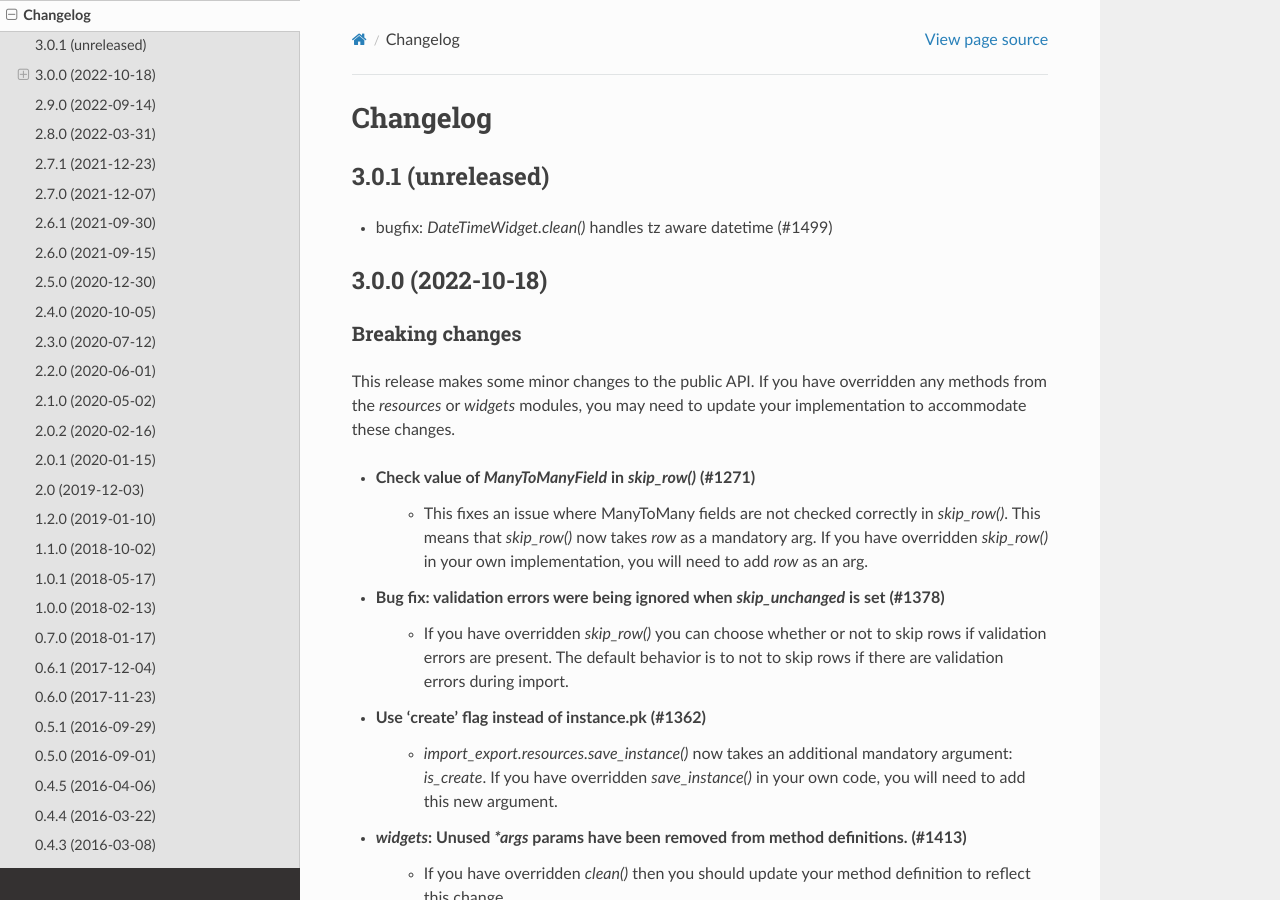
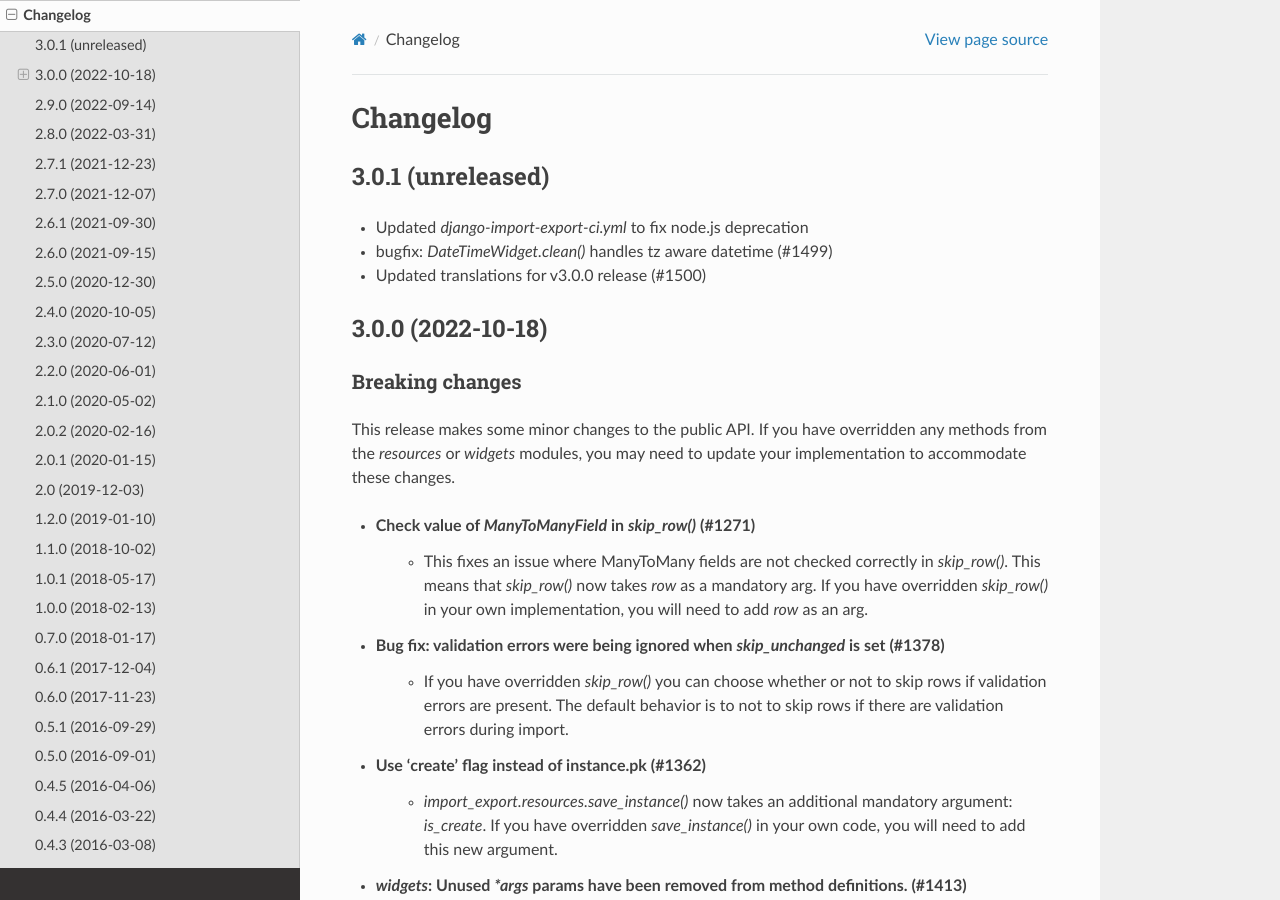
Before and after one commit to django-import-export/django-import-export, a Sphinx documentation site: the page built from docs/changelog.rst, in a window 1280 px wide and 900 px high. Built offline with Sphinx 7.4.7 and the Read the Docs theme 2.0.0, drawn with Linux system fonts in a browser that asks for light colours.

Commit message:
updated ci.yml to fix node.js deprecation

```diff
--- a/docs/changelog.rst
+++ b/docs/changelog.rst
@@ -4,7 +4,9 @@ Changelog
 3.0.1 (unreleased)
 ------------------
 
+- Updated `django-import-export-ci.yml` to fix node.js deprecation
 - bugfix: `DateTimeWidget.clean()` handles tz aware datetime (#1499)
+- Updated translations for v3.0.0 release (#1500)
 
 3.0.0 (2022-10-18)
 ------------------
```
Also changed, not shown: 1 other file.
